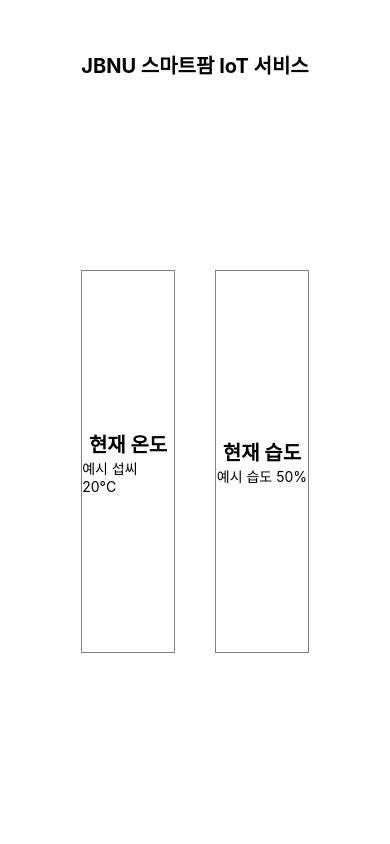
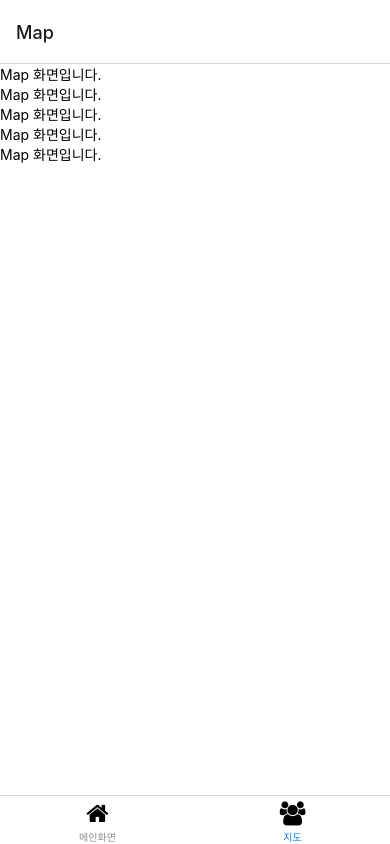
Before and after one commit to maybe76540/JBNU-SmartFarm, a React Native app: screen /Map in a window 390 px wide. Built offline with nearby package versions, Linux system fonts and the light colour scheme.

Commit message:
add bottom tab nav

```diff
--- a/App.js
+++ b/App.js
@@ -1,71 +1,23 @@
+import { StyleSheet, Text, View, SafeAreaView } from 'react-native';
+import { NavigationContainer } from '@react-navigation/native';
+import TabNavigations from './App/Navigations/TabNavigations';
 import { StatusBar } from 'expo-status-bar';
-import { StyleSheet, Text, View } from 'react-native';
 
 export default function App() {
   return (
-    <View style={styles.container}>
-      <StatusBar style="auto" />
-
-      <View style={styles.header}>
-        <Text style={{fontSize:20, fontWeight:'bold'}}>
-          JBNU 스마트팜 IoT 서비스</Text>
-      </View>
-
-      <View style={styles.stateBox}>
-        <View style={styles.CelstateBox}>
-          <Text style={{fontSize:20, fontWeight:'bold'}}>
-            현재 온도</Text>
-          <Text>예시 섭씨 20°C</Text>
-        </View>
-        <View style={styles.HumstateBox}>
-          <Text style={{fontSize:20, fontWeight:'bold'}}>
-            현재 습도</Text>
-          <Text>예시 습도 50%</Text>
-        </View>
-      </View>
-
-
-    </View>
+    <SafeAreaView style={styles.container}>
+      <StatusBar backgroundColor="#fff" barStyle="dark-content" />
+      <NavigationContainer >
+        <TabNavigations />
+      </NavigationContainer>
+    </SafeAreaView>
   );
 }
 
 const styles = StyleSheet.create({
   container: {
-    flex: 1,
+    width: "100%",
+    height: "100%",
     backgroundColor: '#fff',
-    alignItems: 'center',
-    justifyContent: 'center',
-  },
-  header: {
-    flexDirection: 'column',
-    justifyContent: 'space-evenly',
-    alignItems: 'baseline',
-    paddingTop: 50,
-  },
-  stateBox: {
-    flex: 1,
-    flexDirection: 'row',
-    justifyContent: 'center',
-    alignItems: 'center',
-  },
-  CelstateBox: {
-    flex: 1,
-    margin: 20,
-    justifyContent: 'center',
-    alignItems: 'center',
-    borderColor: 'gray',
-    borderWidth: 1,
-    height: '50%',
-    width: '50%',
-  },
-  HumstateBox: {
-    flex: 1,
-    margin: 20,
-    justifyContent: 'center',
-    alignItems: 'center',
-    borderColor: 'gray',
-    borderWidth: 1,
-    height: '50%',
-    width: '50%',
   },
 });
--- /dev/null
+++ b/App/Components/Home/Home.js
@@ -0,0 +1,66 @@
+import React from 'react'
+import { StyleSheet, Text, View, SafeAreaView } from 'react-native';
+
+export default function Home() {
+  return (
+    <View style={styles.container}>
+        <View style={styles.header}>
+            <Text style={{fontSize:20, fontWeight:'bold'}}>
+            JBNU 스마트팜 IoT 서비스</Text>
+        </View>
+
+        <View style={styles.stateBox}>
+            <View style={styles.CelstateBox}>
+            <Text style={{fontSize:20, fontWeight:'bold'}}>
+                현재 온도</Text>
+            <Text>예시 섭씨 20°C</Text>
+            </View>
+            <View style={styles.HumstateBox}>
+            <Text style={{fontSize:20, fontWeight:'bold'}}>
+                현재 습도</Text>
+            <Text>예시 습도 50%</Text>
+            </View>
+        </View>
+    </View>
+  )
+}
+const styles = StyleSheet.create({
+    container: {
+      flex: 1,
+      backgroundColor: '#fff',
+      alignItems: 'center',
+      justifyContent: 'center',
+    },
+    header: {
+      flexDirection: 'column',
+      justifyContent: 'space-evenly',
+      alignItems: 'baseline',
+      paddingTop: 50,
+    },
+    stateBox: {
+      flex: 1,
+      flexDirection: 'row',
+      justifyContent: 'center',
+      alignItems: 'center',
+    },
+    CelstateBox: {
+      flex: 1,
+      margin: 20,
+      justifyContent: 'center',
+      alignItems: 'center',
+      borderColor: 'gray',
+      borderWidth: 1,
+      height: '50%',
+      width: '50%',
+    },
+    HumstateBox: {
+      flex: 1,
+      margin: 20,
+      justifyContent: 'center',
+      alignItems: 'center',
+      borderColor: 'gray',
+      borderWidth: 1,
+      height: '50%',
+      width: '50%',
+    },
+  });
--- /dev/null
+++ b/App/Components/Map/Map.js
@@ -0,0 +1,14 @@
+import React from 'react'
+import { View, Text } from 'react-native'
+
+export default function Map() {
+  return (
+    <View>
+        <Text>Map 화면입니다.</Text>
+        <Text>Map 화면입니다.</Text>
+        <Text>Map 화면입니다.</Text>
+        <Text>Map 화면입니다.</Text>
+        <Text>Map 화면입니다.</Text>
+    </View>
+  )
+}
--- /dev/null
+++ b/App/Navigations/TabNavigations.js
@@ -0,0 +1,28 @@
+import React from 'react'
+import { createBottomTabNavigator } from '@react-navigation/bottom-tabs';
+import HomeScreen from '../Screens/HomeScreen';
+import MapScreen from '../Screens/MapScreen';
+import { FontAwesome } from '@expo/vector-icons';
+
+export default function TabNavigations() {
+  const Tab = createBottomTabNavigator();
+  return (
+    <Tab.Navigator>
+      <Tab.Screen name="Home" component={HomeScreen}
+      options={{
+        tabBarLabel: '메인화면',
+        tabBarIcon: ({color, size}) => (
+          <FontAwesome name="home" size={24} color="black" />
+        ),
+      }} />
+
+      <Tab.Screen name="Map" component={MapScreen}
+      options={{
+        tabBarLabel: '지도',
+        tabBarIcon: ({color, size}) => (
+          <FontAwesome name="users" size={24} color="black" />
+        ),
+      }} />
+    </Tab.Navigator>
+  )
+}
--- /dev/null
+++ b/App/Screens/HomeScreen.js
@@ -0,0 +1,20 @@
+  import { View, Text, StyleSheet, SafeAreaView } from 'react-native'
+  import React from 'react'
+  import Home from '../Components/Home/Home'
+
+
+  export default function HomeScreen({navigation}) {
+
+    return (
+      <SafeAreaView style={styles.container}>
+        <Home navigation={navigation}/>
+      </SafeAreaView>
+    )
+  }
+
+  const styles = StyleSheet.create({
+    container: {
+      flex: 1,
+      backgroundColor: '#fff',
+    },
+  });
--- /dev/null
+++ b/App/Screens/MapScreen.js
@@ -0,0 +1,18 @@
+import React from 'react'
+import { View, StyleSheet, SafeAreaView } from 'react-native'
+import Map from '../Components/Map/Map'
+
+export default function MapScreen({navigation}) {
+  return (
+    <SafeAreaView style={styles.container}>
+      <Map navigation={navigation}/>
+    </SafeAreaView>
+  )
+}
+
+const styles = StyleSheet.create({
+  container: {
+    flex: 1,
+    backgroundColor: '#fff',
+  },
+});
```
